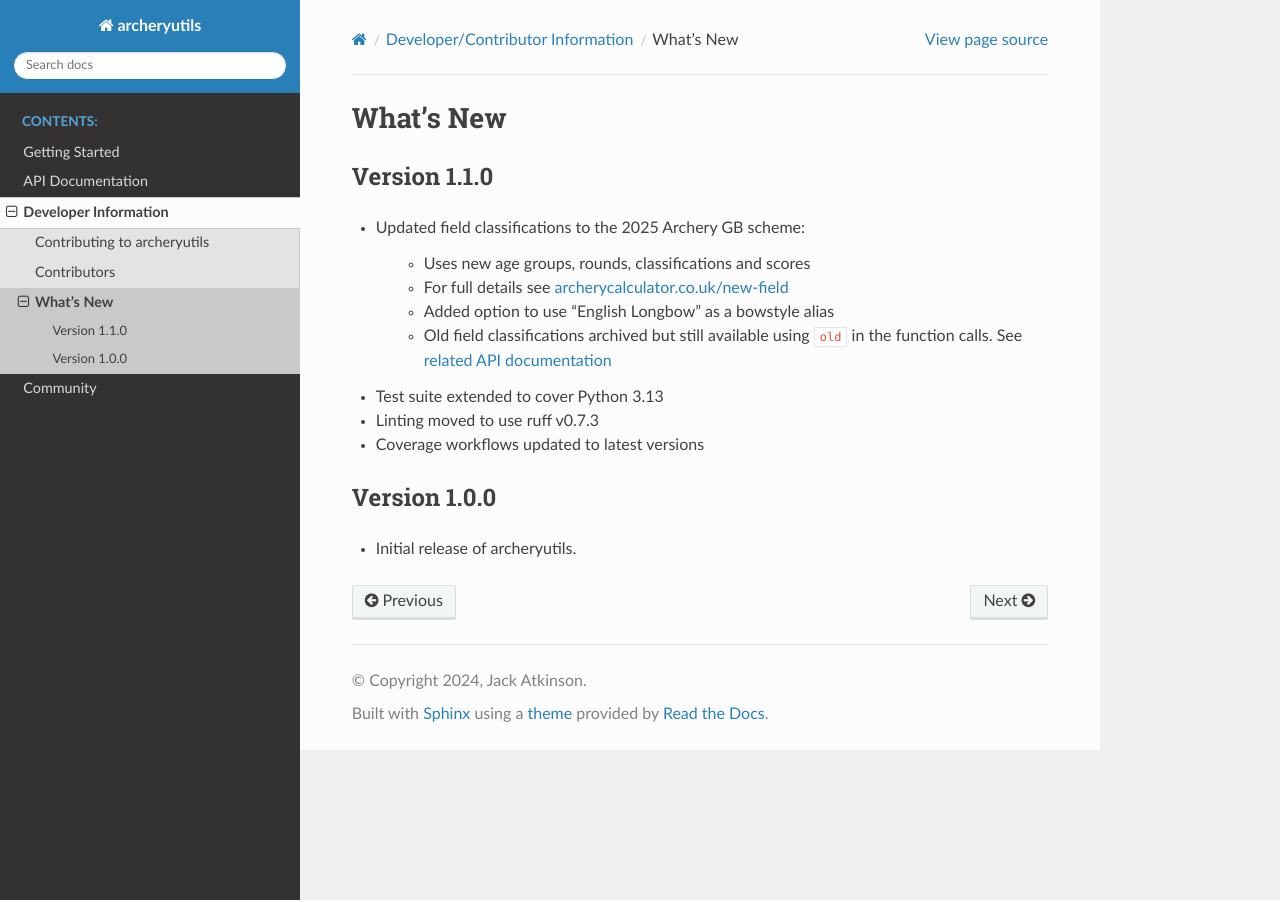
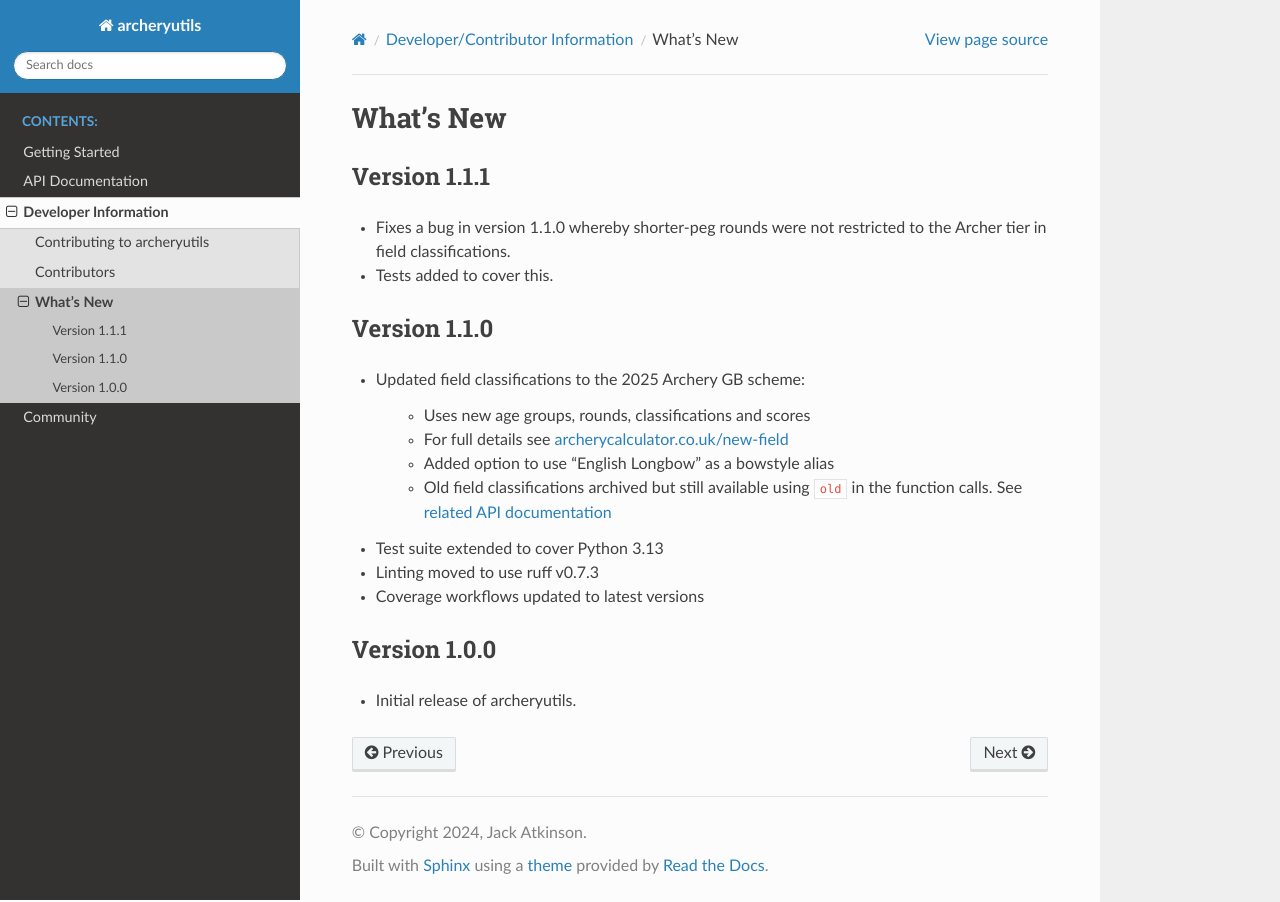
Before and after one commit to jatkinson1000/archeryutils, a Sphinx documentation site: the page built from docs/develop/whats-new.rst, in a window 1280 px wide. Built offline with Sphinx 7.4.7 and the Read the Docs theme 3.1.0, drawn with Linux system fonts in a browser that asks for light colours.

Commit message:
Version 1.1.1 (includes documentation update for release).

```diff
--- a/docs/community/index.rst
+++ b/docs/community/index.rst
@@ -13,12 +13,12 @@ The SSI provides `good guidance <https://www.software.ac.uk/publication/how-cite
 
 The following entries can be used or adapted when citing this work:
 
-* Atkinson J., archeryutils python package [v1.1.0] (2024); software available at https://github.com/jatkinson1000/archeryutils.
+* Atkinson J., archeryutils python package [v1.1.1] (2024); software available at https://github.com/jatkinson1000/archeryutils.
 * BibTeX::
 
     @Manual{archeryutils,
             author = {Atkinson, J},
-            title  = {archeryutils python package, Version~1.1.0},
+            title  = {archeryutils python package, Version~1.1.1},
             year   = {2024},
             url    = {https://github.com/jatkinson1000/archeryutils},
     }
--- a/docs/develop/whats-new.rst
+++ b/docs/develop/whats-new.rst
@@ -1,5 +1,12 @@
 What's New
 ==========
+
+Version 1.1.1
+-------------
+* Fixes a bug in version 1.1.0 whereby shorter-peg rounds were not restricted to
+  the Archer tier in field classifications.
+* Tests added to cover this.
+
 
 Version 1.1.0
 -------------
--- a/pyproject.toml
+++ b/pyproject.toml
@@ -4,7 +4,7 @@ build-backend = "setuptools.build_meta"
 
 [project]
 name = "archeryutils"
-version = "1.1.0"
+version = "1.1.1"
 description = "A collection of archery utilities in python."
 authors = [
   { name="Jack Atkinson", email="jack.atkinson1000@gmail.com" },
```
